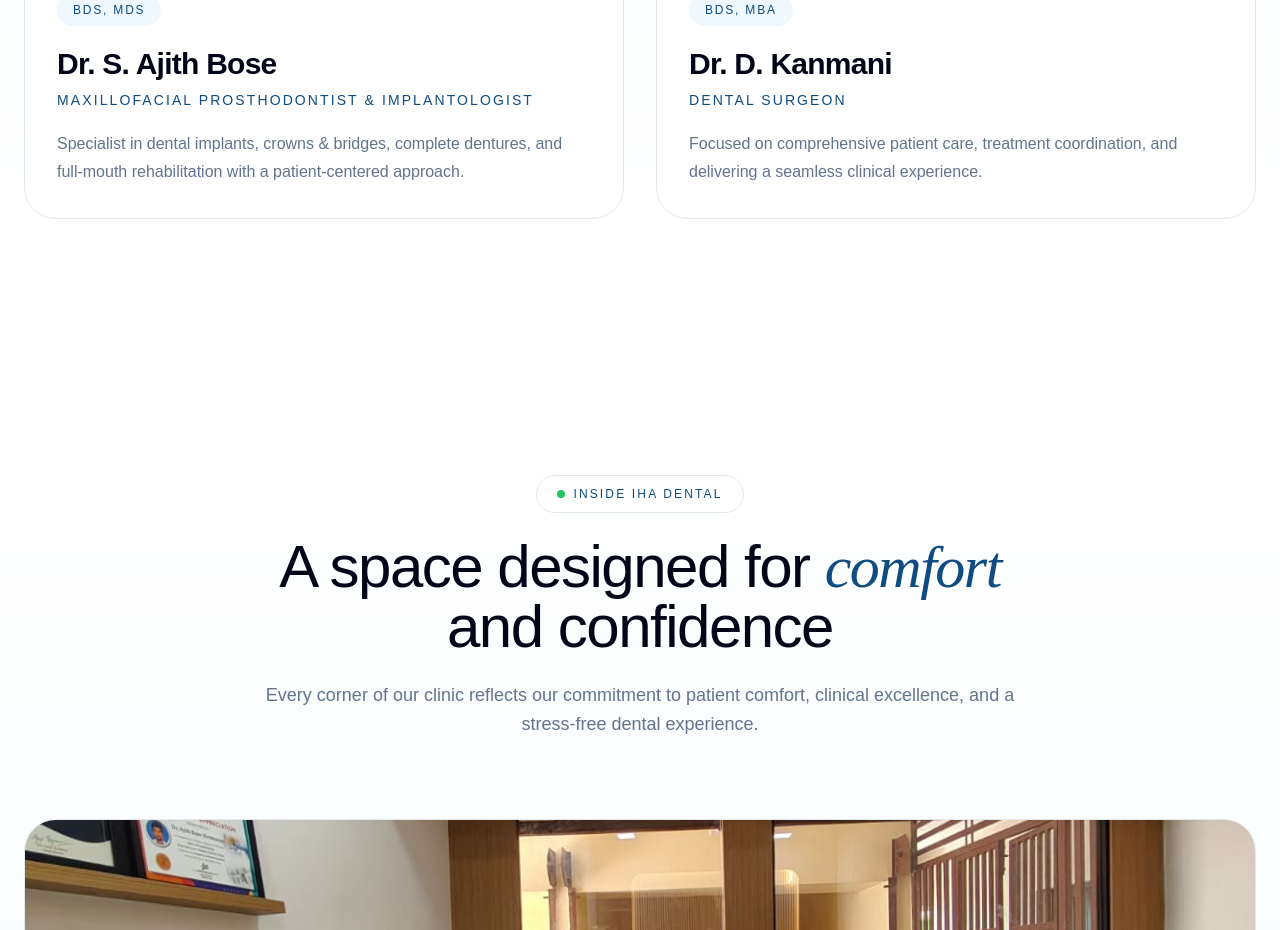
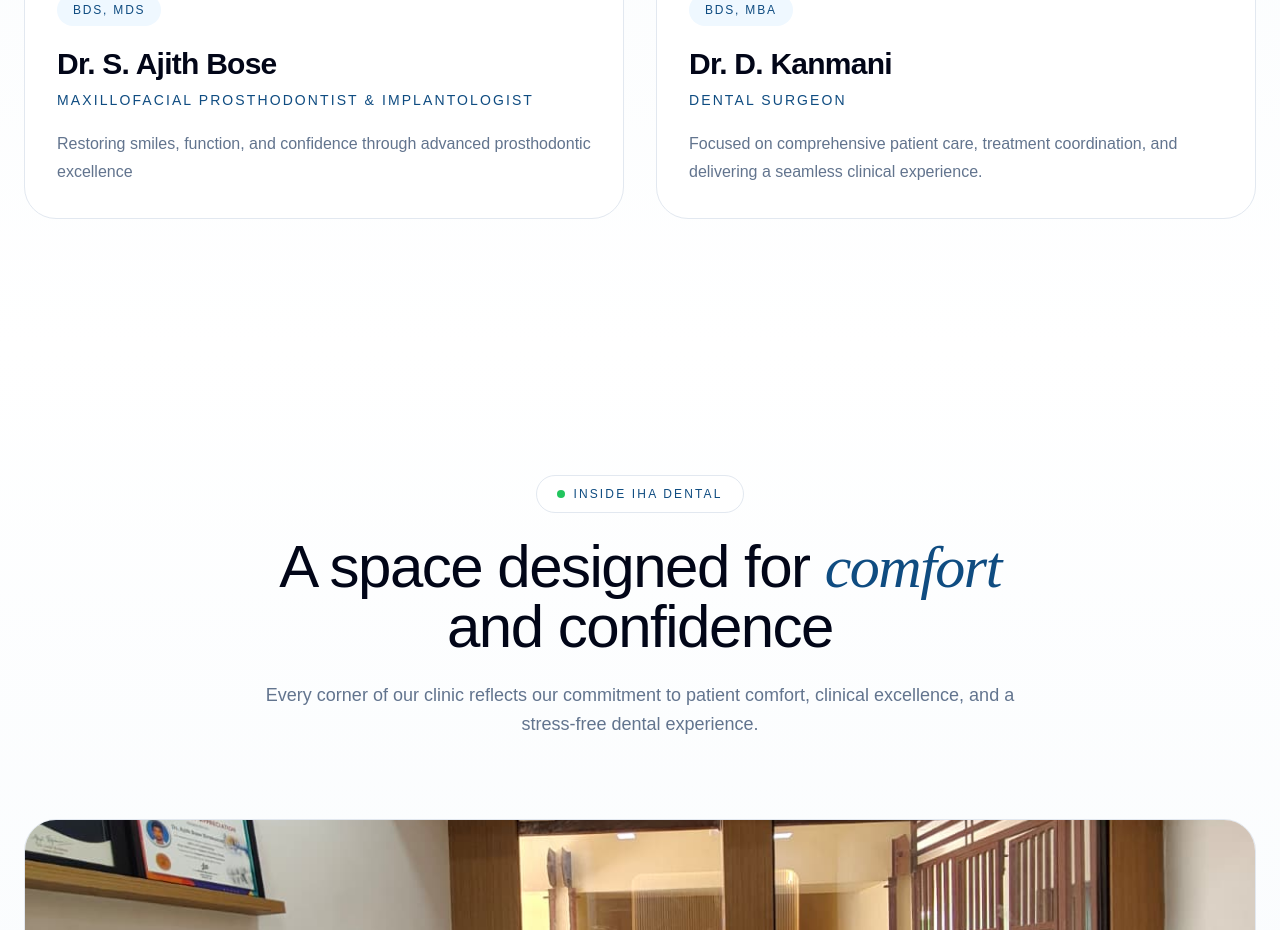
Before and after one commit to hrithikksham/ihadental, a React (Vite) app in the folder iha-dental/: page / in a window 1280 px wide. Shown: the part 3240-4170 px from the top of the page. Built offline with nearby package versions, Linux system fonts and the light colour scheme.

Commit message:
Revise description for Dr. S. Ajith Bose
Updated the description for Dr. S. Ajith Bose to emphasize advanced prosthodontic excellence.

```diff
--- a/iha-dental/src/pages/Doctors.tsx
+++ b/iha-dental/src/pages/Doctors.tsx
@@ -9,7 +9,7 @@
     designation: "Maxillofacial Prosthodontist & Implantologist",
     qualification: "BDS, MDS",
     description:
-      "Specialist in dental implants, crowns & bridges, complete dentures, and full-mouth rehabilitation with a patient-centered approach.",
+      "Restoring smiles, function, and confidence through advanced prosthodontic excellence",
     image: drAjith,
   },
   {
```
